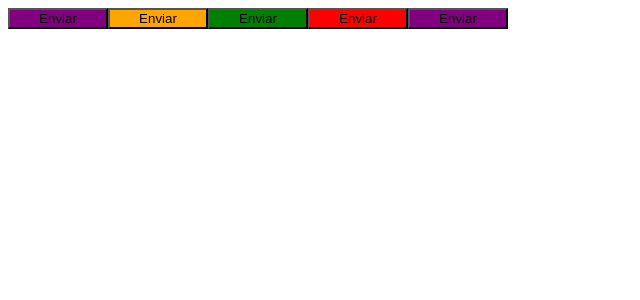
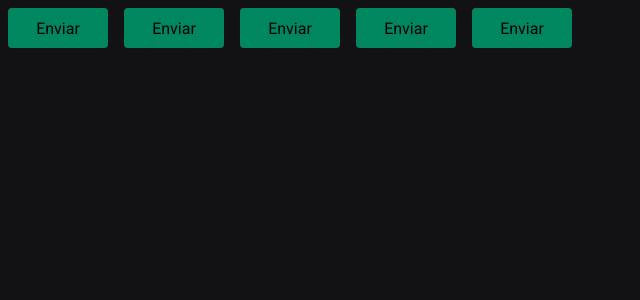
Before and after one commit to fredsonchaves07/react-study, a React (Vite) app in the folder 02-timer/: page / in a window 1280 px wide. Shown: the top 300 px of the page, without its empty margins (0-640 px from the left). Built offline with nearby package versions, Linux system fonts and the light colour scheme.

Commit message:
feat: ajustando cores e estilizações globais com styled components

```diff
--- a/02-timer/index.html
+++ b/02-timer/index.html
@@ -2,7 +2,10 @@
 <html lang="en">
   <head>
     <meta charset="UTF-8" />
+    <link rel="preconnect" href="https://fonts.googleapis.com" />
+    <link rel="preconnect" href="https://fonts.gstatic.com" crossorigin />
     <meta name="viewport" content="width=device-width, initial-scale=1.0" />
+    <link href="https://fonts.googleapis.com/css2?family=Roboto+Mono:wght@700&family=Roboto:wght@400;700&display=swap" rel="stylesheet" />
     <title>Ignite Timer</title>
   </head>
   <body>
--- a/02-timer/src/App.tsx
+++ b/02-timer/src/App.tsx
@@ -1,13 +1,17 @@
+import { ThemeProvider } from "styled-components";
 import { Button } from "./components/Button";
+import { defaultTheme } from "./styles/themes/default";
+import { GlobalStyle } from "./styles/global";
 
 export function App() {
   return (
-    <>
-      <Button color="primary"></Button>
-      <Button color="secondary"></Button>
-      <Button color="success"></Button>
-      <Button color="danger"></Button>
-      <Button></Button>
-    </>
+      <ThemeProvider theme={defaultTheme}>
+        <Button color="primary"></Button>
+        <Button color="secondary"></Button>
+        <Button color="success"></Button>
+        <Button color="danger"></Button>
+        <Button></Button>
+        <GlobalStyle></GlobalStyle>
+    </ThemeProvider>
   )
 }
--- a/02-timer/src/components/Button.styles.ts
+++ b/02-timer/src/components/Button.styles.ts
@@ -15,9 +15,13 @@
 
 export const ButtonContainer = styled.button<ButtonContainerProps>`
     width: 100px;
-    height: 40p;
+    height: 40px;
+    border-radius: 4px;
+    border: 0;
+    margin: 8px;
+    background-color: ${props => props.theme['green-500']};
 
-    ${props => {
+    /* ${props => {
         return css`background-color: ${buttonVariants[props.variant]}`
-    }}
+    }} */
 `
--- /dev/null
+++ b/02-timer/src/styles/global.ts
@@ -0,0 +1,25 @@
+import { createGlobalStyle } from 'styled-components'
+
+export const GlobalStyle = createGlobalStyle`
+    *{
+        margin: 0;
+        padding: 0;
+        box-sizing: border-box;
+    }
+
+    :focus {
+        outline: 0;
+        box-shadow: 0 0 0 2px ${props => props.theme['green-500']};
+    }
+
+    body {
+        background: ${props => props.theme['gray-900']};
+        color: ${props => props.theme['gray-300']};
+    }
+
+    body, input, textarea, button {
+        font-family: 'Roboto', sans-serif;
+        font-weight: 400;
+        font-size: 1rem;
+    }
+`
--- /dev/null
+++ b/02-timer/src/styles/themes/default.ts
@@ -0,0 +1,17 @@
+export const defaultTheme = {
+    white: '#FFF',
+    'gray-100': '#E1E1E6',
+    'gray-300': '#C4C4CC',
+    'gray-400': '#8D8D99',
+    'gray-500': '#7C7C8A',
+    'gray-600': '#323238',
+    'gray-700': '#29292E',
+    'gray-800': '#202024',
+    'gray-900': '#121214',
+    'green-300': '#00B37E',
+    'green-500': '#00875F',
+    'green-700': '#015F43',
+    'red-500': '#AB222E',
+    'red-700': '#7A1921',
+    'yellow-500': '#FBA94C',
+  }
```
Also changed, not shown: 02-timer/src/@types/style.d.ts (added, +8 -0 lines).
